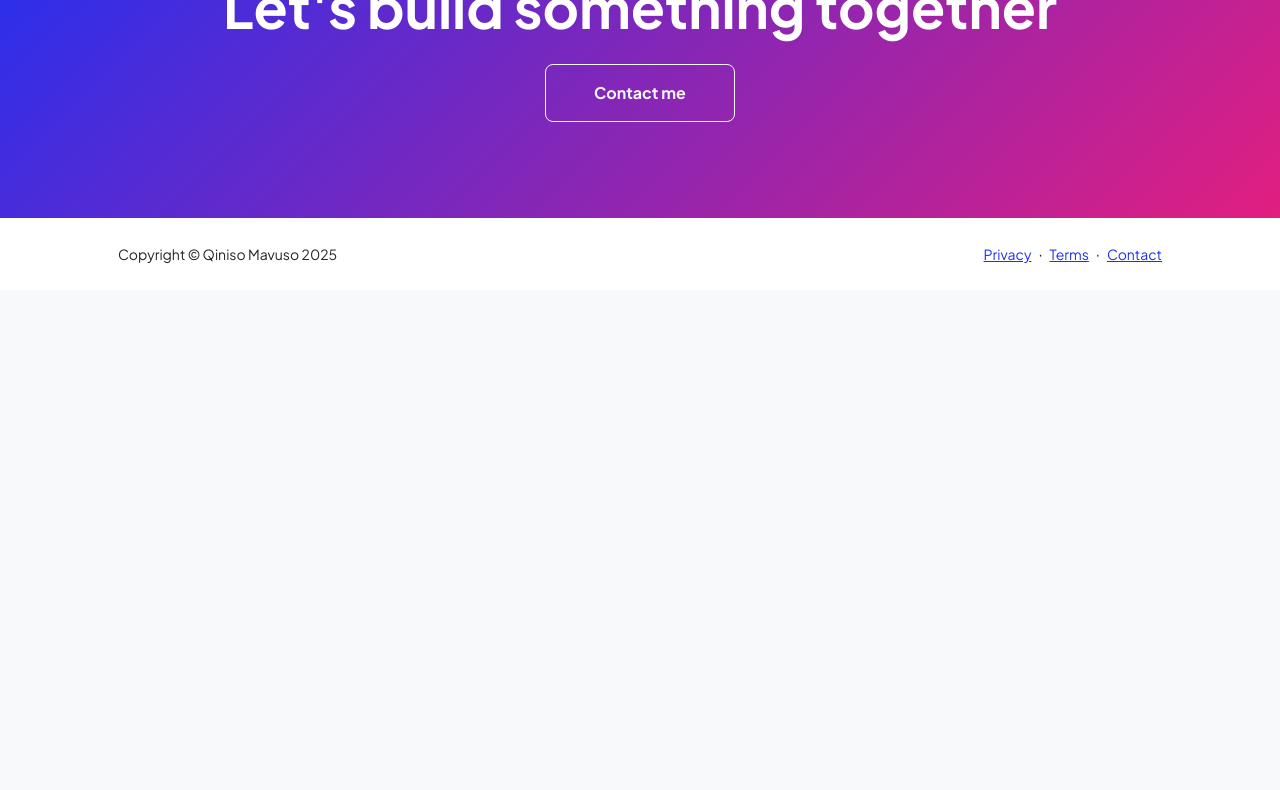
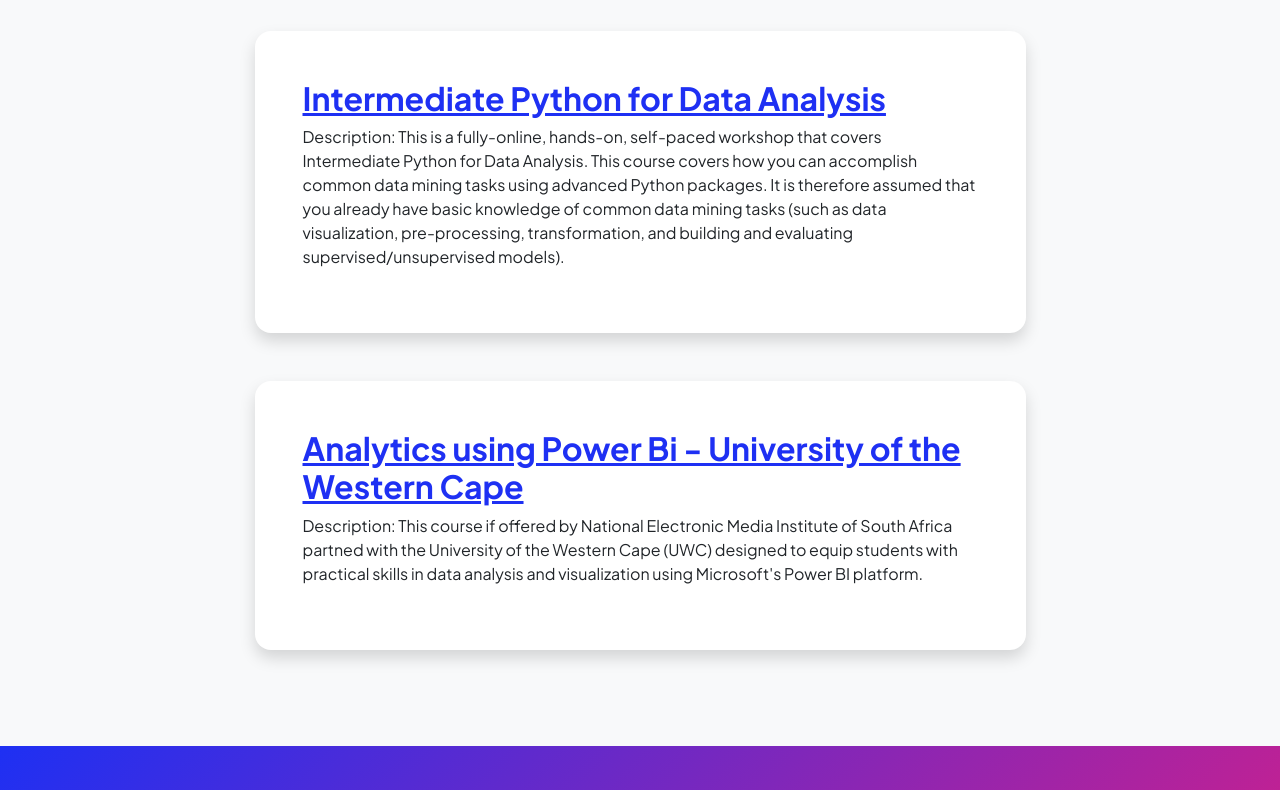
Before and after one commit to qinisomavuso/myEportfolio, a plain HTML site: page projects.html in a window 1280 px wide. Shown: the part 747-1537 px from the top of the page. Before the commit the page ends 1037 px from the top, so only its background shows below. Drawn offline with nearby package versions, Linux system fonts and the light colour scheme.

Commit message:
Certification added, now done

```diff
--- a/projects.html
+++ b/projects.html
@@ -78,6 +78,50 @@
                     </div>
                 </div>
             </section>
+<!--Certification section - start-->
+            <!-- Projects Section-->
+            <section class="py-5">
+                <div class="container px-5 mb-5">
+                    <div class="text-center mb-5">
+                        <h1 class="display-5 fw-bolder mb-0"><span class="text-gradient d-inline">Certifications</span></h1>
+                    </div>
+                    <div class="row gx-5 justify-content-center">
+                        <div class="col-lg-11 col-xl-9 col-xxl-8">
+                            <!-- Certificate Card 1-->
+                            <div class="card overflow-hidden shadow rounded-4 border-0 mb-5">
+                                <div class="card-body p-0">
+                                    <div class="d-flex align-items-center">
+                                        <div class="p-5">
+                                            <h2 class="fw-bolder"><a href="https://courses.baobabplatform.org/certificates/1a59697f582f48dfab5fe359afb02a18">Intermediate Python for Data Analysis</a>
+</h2>
+                                            <p>Description: This is a fully-online, hands-on, self-paced workshop that covers Intermediate Python for Data Analysis.
+                                                This course covers how you can accomplish common data mining tasks using advanced Python packages.
+                                                It is therefore assumed that you already have basic knowledge of common data mining tasks (such as data visualization, pre-processing, transformation, and building and evaluating supervised/unsupervised models).</p>
+                                        </div>
+                                        <!--<img class="img-fluid" src="https://dummyimage.com/300x400/343a40/6c757d" alt="..." />-->
+                                    </div>
+                                </div>
+                            </div>
+                            <!-- Certificate Card 2-->
+                            <div class="card overflow-hidden shadow rounded-4 border-0">
+                                <div class="card-body p-0">
+                                    <div class="d-flex align-items-center">
+                                        <div class="p-5">
+                                            <h2 class="fw-bolder"><a href="/assets/LPCertificate_25315_36_5q8xr.pdf">Analytics using Power Bi - University of the Western Cape</a></h2>
+                                            <p>Description: This course if offered by National Electronic Media Institute of South Africa partned with the University of the Western Cape (UWC) designed to equip students with practical skills in data analysis and visualization using Microsoft's Power BI platform.</div>
+                                        <!--<img class="img-fluid" src="https://dummyimage.com/300x400/343a40/6c757d" alt="..." />-->
+                                    </div>
+                                </div>
+                            </div>
+
+                        </div>
+                    </div>
+                </div>
+            </section>
+
+
+<!--Certification section - end-->
+
             <!-- Call to action section-->
             <section class="py-5 bg-gradient-primary-to-secondary text-white">
                 <div class="container px-5 my-5">
```
Also changed, not shown: contact.html (+1 -1 lines), 3 other files.
